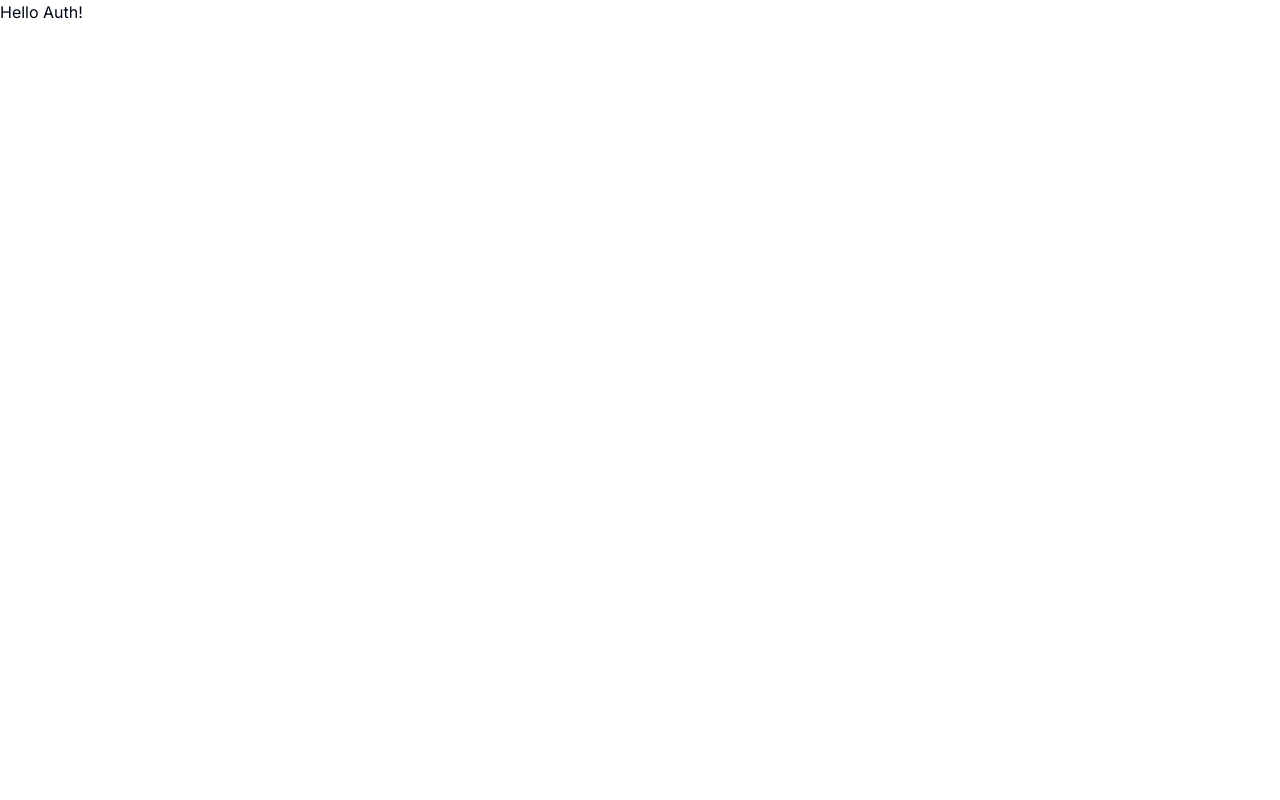
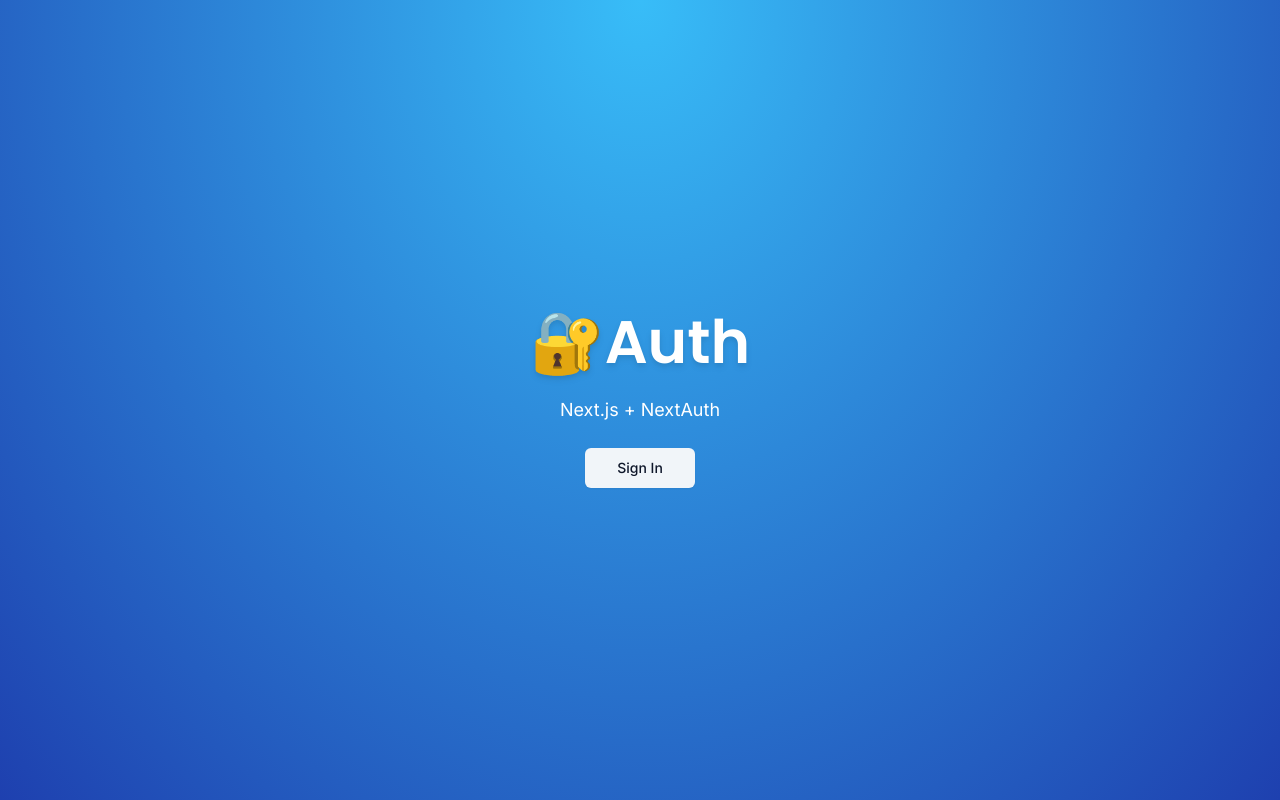
Before and after one commit to HuseyinKaraman/next-auth-v5, a Next.js app: page / in a window 1280 px wide. Built offline with nearby package versions, Linux system fonts and the light colour scheme.

Commit message:
Work On HomePage

```diff
--- /dev/null
+++ b/app/(routes)/page.tsx
@@ -0,0 +1,34 @@
+import { Poppins } from "next/font/google";
+
+import { cn } from "@/lib/utils";
+import { Button } from "@/components/ui/button";
+import { LoginButton } from "@/components/auth/login-button";
+
+const font = Poppins({
+  subsets: ["latin"],
+  weight: ["600"],
+});
+
+export default function Home() {
+  return (
+    <main
+      className="flex flex-col h-full items-center justify-center
+    bg-[radial-gradient(ellipse_at_top,var(--tw-gradient-stops))] from-sky-400 to-blue-800">
+      <div className="space-y-6 text-center">
+        <h1
+          className={cn(
+            "text-6xl font-semibold text-white drop-shadow-md",
+            font.className
+          )}>
+          🔐Auth
+        </h1>
+        <p className="text-lg text-white">Next.js + NextAuth</p>
+        <div className="">
+          <LoginButton>
+            <Button variant={"secondary"} size={"lg"}>Sign In</Button>
+          </LoginButton>
+        </div>
+      </div>
+    </main>
+  );
+}
--- a/app/globals.css
+++ b/app/globals.css
@@ -1,6 +1,12 @@
 @tailwind base;
 @tailwind components;
 @tailwind utilities;
+
+html,
+body,
+:root {
+  height: 100%;
+}
 
 @layer base {
   :root {
--- a/app/page.tsx
+++ /dev/null
@@ -1,6 +0,0 @@
-
-export default function Home() {
-  return (
-    <p>Hello Auth!</p>
-  );
-}
--- /dev/null
+++ b/components/auth/login-button.tsx
@@ -0,0 +1,31 @@
+"use client";
+
+import { useRouter } from "next/navigation";
+
+interface LoginButtonProps {
+  children: React.ReactNode;
+  mode?: "modal" | "redirect";
+  asChild?: boolean;
+}
+
+export const LoginButton = ({
+  children,
+  mode = "redirect",
+  asChild = false,
+}: LoginButtonProps) => {
+  const router = useRouter();
+
+  const onClick = () => {
+    router.push("/login");
+  };
+
+  if (mode === "modal") {
+    return <span>TODO: Implement modal</span>;
+  }
+
+  return (
+    <span onClick={onClick} className="cursor-pointer">
+      {children}
+    </span>
+  );
+};
--- /dev/null
+++ b/components/ui/button.tsx
@@ -0,0 +1,57 @@
+import * as React from "react"
+import { Slot } from "@radix-ui/react-slot"
+import { cva, type VariantProps } from "class-variance-authority"
+
+import { cn } from "@/lib/utils"
+
+const buttonVariants = cva(
+  "inline-flex items-center justify-center whitespace-nowrap rounded-md text-sm font-medium transition-colors focus-visible:outline-none focus-visible:ring-1 focus-visible:ring-ring disabled:pointer-events-none disabled:opacity-50",
+  {
+    variants: {
+      variant: {
+        default:
+          "bg-primary text-primary-foreground shadow hover:bg-primary/90",
+        destructive:
+          "bg-destructive text-destructive-foreground shadow-sm hover:bg-destructive/90",
+        outline:
+          "border border-input bg-background shadow-sm hover:bg-accent hover:text-accent-foreground",
+        secondary:
+          "bg-secondary text-secondary-foreground shadow-sm hover:bg-secondary/80",
+        ghost: "hover:bg-accent hover:text-accent-foreground",
+        link: "text-primary underline-offset-4 hover:underline",
+      },
+      size: {
+        default: "h-9 px-4 py-2",
+        sm: "h-8 rounded-md px-3 text-xs",
+        lg: "h-10 rounded-md px-8",
+        icon: "h-9 w-9",
+      },
+    },
+    defaultVariants: {
+      variant: "default",
+      size: "default",
+    },
+  }
+)
+
+export interface ButtonProps
+  extends React.ButtonHTMLAttributes<HTMLButtonElement>,
+    VariantProps<typeof buttonVariants> {
+  asChild?: boolean
+}
+
+const Button = React.forwardRef<HTMLButtonElement, ButtonProps>(
+  ({ className, variant, size, asChild = false, ...props }, ref) => {
+    const Comp = asChild ? Slot : "button"
+    return (
+      <Comp
+        className={cn(buttonVariants({ variant, size, className }))}
+        ref={ref}
+        {...props}
+      />
+    )
+  }
+)
+Button.displayName = "Button"
+
+export { Button, buttonVariants }
--- a/package.json
+++ b/package.json
@@ -10,6 +10,7 @@
   },
   "dependencies": {
     "@radix-ui/react-icons": "^1.3.0",
+    "@radix-ui/react-slot": "^1.0.2",
     "class-variance-authority": "^0.7.0",
     "clsx": "^2.1.0",
     "next": "14.1.4",
```
Also changed, not shown: 1 other file (tests, documents, lock files or other folders).
